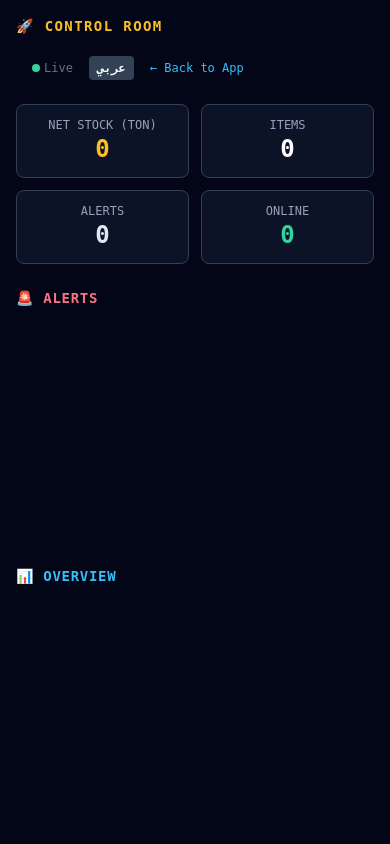
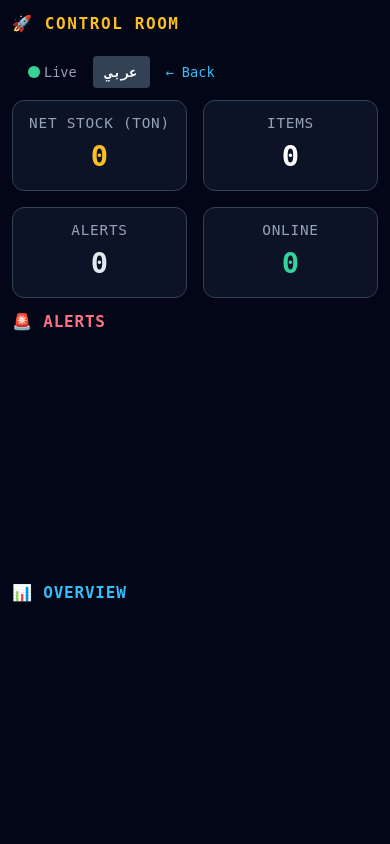
Before and after one commit to karimali900/inventory-v2, a FastAPI app: template inventory_app/templates/control-room.html in a window 390 px wide. Run offline with FastAPI, Linux system fonts and the light colour scheme; the template is opened without the code that fills it, so the values that code supplies are empty; some libraries are stand-ins or nearby versions.

Commit message:
Control Room: larger fonts, centered layout, fix design
- Increased font sizes across all dashboard elements
- Dash-layout centered vertically and horizontally with flex
- Stats grid, panels, and top-bar capped at 1400px width
- Larger stat-box padding (20px 24px) and rounded corners
- Improved responsive breakpoints for mobile
- stat-value uses clamp(1.8rem, 4vw, 3rem) for adaptive sizing
- alert-name and alert-stock similarly scaled
- Section title, overview labels made larger and clearer

```diff
--- a/inventory_app/templates/control-room.html
+++ b/inventory_app/templates/control-room.html
@@ -9,56 +9,74 @@
     <script src="https://cdn.tailwindcss.com"></script>
     <style>
         * { -webkit-tap-highlight-color: transparent; }
-        body { background: #020617; color: #e2e8f0; font-family: monospace; margin: 0; overflow: hidden; }
+        body { background: #020617; color: #e2e8f0; font-family: monospace; margin: 0; }
         .alert-card { transition: all 0.3s ease; }
         .alert-critical { background: rgba(220,38,38,0.15); border: 2px solid #ef4444; box-shadow: 0 0 24px rgba(239,68,68,0.2); }
         .alert-warning { background: rgba(234,179,8,0.1); border: 2px solid #eab308; box-shadow: 0 0 16px rgba(234,179,8,0.15); }
-        .stat-box { background: rgba(15,23,42,0.8); border: 1px solid #334155; border-radius: 8px; padding: 12px 20px; }
+        .stat-box { background: rgba(15,23,42,0.8); border: 1px solid #334155; border-radius: 12px; padding: 20px 24px; }
         .pulse { animation: pulse-alert 1.5s ease-in-out infinite; }
         @keyframes pulse-alert { 0%,100% { opacity: 1; } 50% { opacity: 0.6; } }
         .pulse-border { animation: pulse-border 2s ease-in-out infinite; }
         @keyframes pulse-border { 0%,100% { border-color: #ef4444; } 50% { border-color: rgba(239,68,68,0.3); } }
-        #clock { font-size: clamp(2rem, 6vw, 4rem); font-weight: bold; color: #fbbf24; letter-spacing: 0.1em; }
+        #clock { font-size: clamp(2.5rem, 7vw, 5rem); font-weight: bold; color: #fbbf24; letter-spacing: 0.08em; text-align: center; }
         .toast-container { position: fixed; top: 16px; right: 16px; z-index: 9999; display: flex; flex-direction: column; gap: 8px; }
-        .toast { padding: 12px 24px; border-radius: 8px; font-size: 14px; font-weight: 500; background: rgba(220,38,38,0.9); border: 1px solid #f87171; color: #fff; animation: slideIn 0.3s ease; }
+        .toast { padding: 12px 24px; border-radius: 8px; font-size: 16px; font-weight: 500; background: rgba(220,38,38,0.9); border: 1px solid #f87171; color: #fff; animation: slideIn 0.3s ease; }
         @keyframes slideIn { from { opacity: 0; transform: translateX(100px); } to { opacity: 1; transform: translateX(0); } }
         ::-webkit-scrollbar { width: 0; }
         .rtl { direction: rtl; }
+        .dash-layout { display: flex; flex-direction: column; align-items: center; justify-content: center; min-height: 100vh; padding: 24px; gap: 20px; }
+        .stat-label { font-size: 0.9rem; letter-spacing: 0.05em; }
+        .stat-value { font-size: clamp(1.8rem, 4vw, 3rem); font-weight: bold; }
+        .section-title { font-size: 1rem; letter-spacing: 0.1em; }
+        .alert-name { font-size: clamp(1rem, 2vw, 1.4rem); }
+        .alert-stock { font-size: clamp(1.5rem, 3vw, 2.2rem); }
+        .alert-detail { font-size: 0.85rem; }
+        .overview-label { font-size: 0.85rem; }
+        .overview-value { font-size: clamp(1.1rem, 2.5vw, 1.6rem); }
+        .top-bar { width: 100%; max-width: 1400px; display: flex; justify-content: space-between; align-items: center; flex-wrap: wrap; gap: 12px; }
+        .stats-grid { width: 100%; max-width: 1400px; display: grid; grid-template-columns: repeat(4, 1fr); gap: 16px; }
+        .panels-grid { width: 100%; max-width: 1400px; display: grid; grid-template-columns: 1fr 1fr; gap: 20px; flex: 1; min-height: 0; }
         @media (max-width: 768px) {
             body { overflow: auto; }
             #clock { font-size: 2rem; }
+            .stats-grid { grid-template-columns: repeat(2, 1fr); }
+            .panels-grid { grid-template-columns: 1fr; }
+            .stat-box { padding: 12px 16px; }
+            .dash-layout { padding: 12px; gap: 12px; }
         }
     </style>
 </head>
-<body class="min-h-screen flex flex-col p-4 md:p-8">
-    <div class="flex justify-between items-start mb-6 flex-wrap gap-4">
+<body>
+    <div class="dash-layout">
+        <div class="top-bar">
             <div>
-            <div class="text-amber-400 text-sm font-bold uppercase tracking-widest" id="dash-title">🚀 Control Room</div>
-            <div id="clock" class="mt-1"></div>
+                <div class="text-amber-400 font-bold uppercase tracking-widest section-title" id="dash-title">🚀 Control Room</div>
+                <div id="clock" class="mt-2"></div>
             </div>
-        <div class="flex items-center gap-4 text-xs text-slate-500">
+            <div class="flex items-center gap-4" style="font-size:0.85rem;color:#94a3b8;">
                 <span id="last-updated-monitor"></span>
-            <span class="flex items-center gap-1"><span id="status-dot" class="w-2 h-2 rounded-full bg-emerald-400 inline-block"></span> <span id="status-text">Live</span></span>
-            <button onclick="toggleLangMon()" class="bg-slate-700 hover:bg-slate-600 text-white px-2 py-1 rounded text-xs font-bold transition" id="lang-btn-mon">عربي</button>
-            <a href="/" class="text-sky-400 hover:text-sky-300 transition" id="back-link">← Back to App</a>
+                <span class="flex items-center gap-1"><span id="status-dot" class="w-3 h-3 rounded-full bg-emerald-400 inline-block"></span> <span id="status-text">Live</span></span>
+                <button onclick="toggleLangMon()" class="bg-slate-700 hover:bg-slate-600 text-white px-3 py-1.5 rounded font-bold transition" id="lang-btn-mon" style="font-size:0.85rem;">عربي</button>
+                <a href="/" class="text-sky-400 hover:text-sky-300 transition" id="back-link">← Back</a>
             </div>
         </div>
 
-    <div class="grid grid-cols-2 md:grid-cols-4 gap-3 mb-6" id="stats-row">
-        <div class="stat-box text-center"><div class="text-xs text-slate-400 uppercase" id="label-total">Net Stock (ton)</div><div class="text-2xl font-bold text-amber-400" id="stat-total">0</div></div>
-        <div class="stat-box text-center"><div class="text-xs text-slate-400 uppercase" id="label-items">Items</div><div class="text-2xl font-bold text-white" id="stat-items">0</div></div>
-        <div class="stat-box text-center"><div class="text-xs text-slate-400 uppercase" id="label-alerts">Alerts</div><div class="text-2xl font-bold" id="stat-alerts">0</div></div>
-        <div class="stat-box text-center"><div class="text-xs text-slate-400 uppercase" id="label-online">Online</div><div class="text-2xl font-bold text-emerald-400" id="stat-users">0</div></div>
+        <div class="stats-grid">
+            <div class="stat-box text-center"><div class="stat-label text-slate-400 uppercase" id="label-total">Net Stock (ton)</div><div class="stat-value text-amber-400" id="stat-total">0</div></div>
+            <div class="stat-box text-center"><div class="stat-label text-slate-400 uppercase" id="label-items">Items</div><div class="stat-value text-white" id="stat-items">0</div></div>
+            <div class="stat-box text-center"><div class="stat-label text-slate-400 uppercase" id="label-alerts">Alerts</div><div class="stat-value" id="stat-alerts">0</div></div>
+            <div class="stat-box text-center"><div class="stat-label text-slate-400 uppercase" id="label-online">Online</div><div class="stat-value text-emerald-400" id="stat-users">0</div></div>
         </div>
 
-    <div class="flex-1 grid grid-cols-1 md:grid-cols-2 gap-4 min-h-0">
-        <div class="flex flex-col gap-3 overflow-y-auto" id="alerts-column">
-            <div class="text-sm font-bold text-rose-400 uppercase tracking-wider" id="alerts-heading">🚨 Alerts</div>
-            <div id="alerts-list" class="flex flex-col gap-2"></div>
+        <div class="panels-grid">
+            <div class="flex flex-col gap-3 overflow-y-auto">
+                <div class="section-title font-bold text-rose-400 uppercase tracking-wider" id="alerts-heading">🚨 Alerts</div>
+                <div id="alerts-list" class="flex flex-col gap-3"></div>
             </div>
             <div class="flex flex-col gap-3 overflow-y-auto">
-            <div class="text-sm font-bold text-sky-400 uppercase tracking-wider" id="overview-heading">📊 Overview</div>
-            <div id="overview-list" class="flex flex-col gap-2"></div>
+                <div class="section-title font-bold text-sky-400 uppercase tracking-wider" id="overview-heading">📊 Overview</div>
+                <div id="overview-list" class="flex flex-col gap-3"></div>
+            </div>
         </div>
     </div>
 
@@ -75,7 +93,7 @@
                 title: '🚀 Control Room',
                 clock: '🕐',
                 live: 'Live',
-                back: '← Back to App',
+                back: '← Back',
                 langBtn: 'عربي',
                 netStock: 'Net Stock (ton)',
                 items: 'Items',
@@ -95,7 +113,7 @@
                 title: '🚀 غرفة التحكم',
                 clock: '🕐',
                 live: 'مباشر',
-                back: '← الرجوع للتطبيق',
+                back: '← رجوع',
                 langBtn: 'English',
                 netStock: 'صافى المخزون (طن)',
                 items: 'الأصناف',
@@ -197,29 +215,29 @@
 
         function renderDashboard(data) {
             const allAlerts = [...(data.bani?.alerts || []).map(i => ({...i, branch: 'bani'})), ...(data.alex?.alerts || []).map(i => ({...i, branch: 'alex'}))];
-            const totalStock = (data.bani?.total_stock || 0) + (data.alex?.total_stock || 0);
+            const totalStock = (parseFloat(data.bani?.total_stock) || 0) + (parseFloat(data.alex?.total_stock) || 0);
             const totalItems = (data.bani?.items?.length || 0) + (data.alex?.items?.length || 0);
             const users = data.active_users?.length || 0;
 
-            document.getElementById('stat-total').textContent = Number(totalStock).toFixed(1);
+            document.getElementById('stat-total').textContent = totalStock.toFixed(1);
             document.getElementById('stat-items').textContent = totalItems;
             document.getElementById('stat-alerts').textContent = allAlerts.length;
-            document.getElementById('stat-alerts').className = 'text-2xl font-bold ' + (allAlerts.length > 0 ? 'text-rose-400 pulse' : 'text-emerald-400');
+            document.getElementById('stat-alerts').className = 'stat-value ' + (allAlerts.length > 0 ? 'text-rose-400 pulse' : 'text-emerald-400');
             document.getElementById('stat-users').textContent = users;
 
             const alertsEl = document.getElementById('alerts-list');
             if (!allAlerts.length) {
-                alertsEl.innerHTML = '<div class="text-slate-500 text-center py-8 text-sm">' + t('allNormal') + '</div>';
+                alertsEl.innerHTML = '<div class="text-slate-500 text-center py-8" style="font-size:1.1rem;">' + t('allNormal') + '</div>';
             } else {
                 alertsEl.innerHTML = allAlerts.map(i => {
                     const isOut = i.current_stock <= 0;
-                    return '<div class="alert-card rounded-xl p-4 ' + (isOut ? 'alert-critical pulse-border' : 'alert-warning') + '">' +
+                    return '<div class="alert-card rounded-xl p-5 ' + (isOut ? 'alert-critical pulse-border' : 'alert-warning') + '">' +
                         '<div class="flex justify-between items-center">' +
-                        '<div><span class="font-bold text-lg">' + esc(i.name) + '</span>' +
-                        '<span class="text-xs text-slate-500 ml-2 uppercase">[' + esc(i.branch) + ']</span></div>' +
-                        '<span class="text-2xl font-bold ' + (isOut ? 'text-rose-400' : 'text-yellow-400') + '">' + Number(i.current_stock).toFixed(1) + '</span>' +
+                        '<div><span class="alert-name font-bold">' + esc(i.name) + '</span>' +
+                        '<span class="text-slate-500 ml-2" style="font-size:0.85rem;">[' + esc(i.branch) + ']</span></div>' +
+                        '<span class="alert-stock font-bold ' + (isOut ? 'text-rose-400' : 'text-yellow-400') + '">' + Number(i.current_stock).toFixed(1) + '</span>' +
                         '</div>' +
-                        '<div class="text-xs text-slate-400 mt-1">' + t('threshold') + ': ' + i.warning_threshold + ' — ' + (isOut ? t('outOfStock') : t('low')) + '</div>' +
+                        '<div class="alert-detail text-slate-400 mt-2">' + t('threshold') + ': ' + i.warning_threshold + ' — ' + (isOut ? t('outOfStock') : t('low')) + '</div>' +
                         '</div>';
                 }).join('');
             }
@@ -228,9 +246,9 @@
             const baniLow = data.bani?.alerts?.length || 0;
             const alexLow = data.alex?.alerts?.length || 0;
             ovEl.innerHTML = `
-                <div class="stat-box"><div class="text-xs text-slate-400">بنى سويف</div><div class="text-lg font-bold text-amber-400">${t('items')}: ${data.bani?.items?.length || 0} / ${t('alerts')}: ${baniLow}</div></div>
-                <div class="stat-box"><div class="text-xs text-slate-400">الإسكندرية</div><div class="text-lg font-bold text-amber-400">${t('items')}: ${data.alex?.items?.length || 0} / ${t('alerts')}: ${alexLow}</div></div>
-                <div class="stat-box"><div class="text-xs text-slate-400">${t('usersOnline')}</div><div class="text-lg font-bold text-emerald-400">${(data.active_users || []).map(u => esc(u.username)).join(', ') || t('none')}</div></div>
+                <div class="stat-box"><div class="overview-label text-slate-400">بنى سويف</div><div class="overview-value font-bold text-amber-400">${t('items')}: ${data.bani?.items?.length || 0} / ${t('alerts')}: ${baniLow}</div></div>
+                <div class="stat-box"><div class="overview-label text-slate-400">الإسكندرية</div><div class="overview-value font-bold text-amber-400">${t('items')}: ${data.alex?.items?.length || 0} / ${t('alerts')}: ${alexLow}</div></div>
+                <div class="stat-box"><div class="overview-label text-slate-400">${t('usersOnline')}</div><div class="overview-value font-bold text-emerald-400">${(data.active_users || []).map(u => esc(u.username)).join(', ') || t('none')}</div></div>
             `;
 
             const alertKeys = allAlerts.map(i => i.id + '-' + i.branch + '-' + i.current_stock).sort().join(',');
```
Lines whose indentation alone changed are shown as unchanged.
